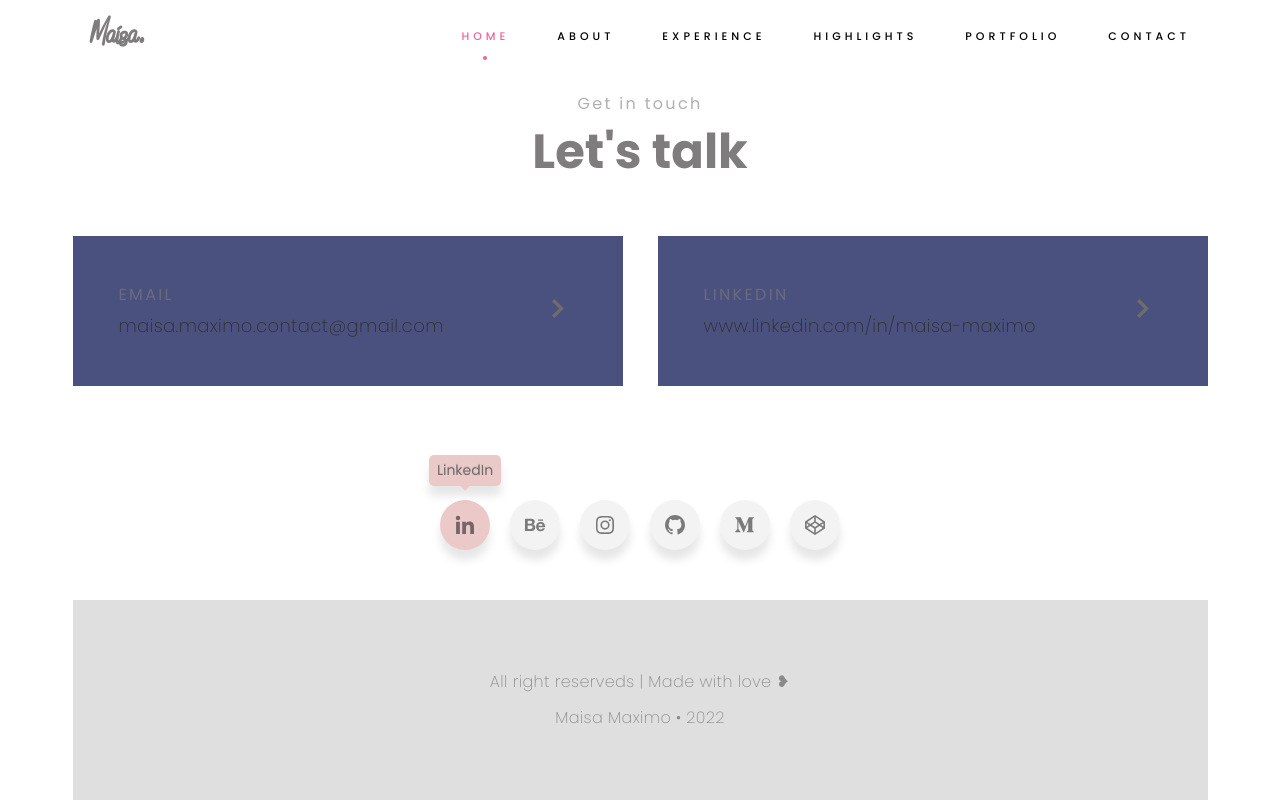
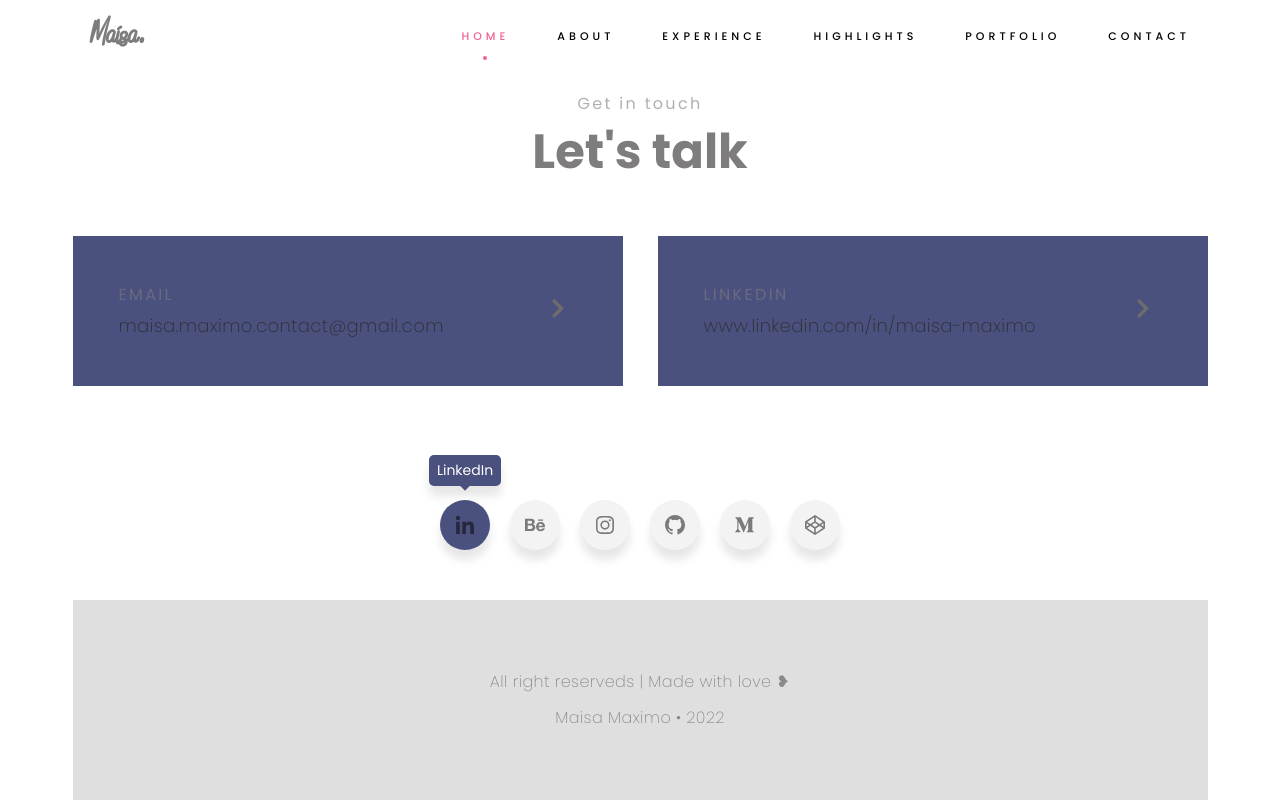
Before and after one commit to maisamaximo/Portifolio, a plain HTML site: page index.html in a window 1280 px wide. In both pictures the pointer is over the item "LinkedIn". Shown: the part 4457-5257 px from the top of the page. Drawn offline with nearby package versions, Linux system fonts and the light colour scheme.

Commit message:
change color

```diff
--- a/assets/css/styles.css
+++ b/assets/css/styles.css
@@ -411,8 +411,8 @@ html {
 .wrapper .social-media:hover,
 .wrapper .social-media:hover .tooltip,
 .wrapper .social-media:hover .tooltip::before {
-  background: #ecc9c9;
-  color: #6d6d6d;
+  background: #4b517f;
+  color: #FFFFFF;
 }
 
 /*=============== FOOTER ===============*/
```
